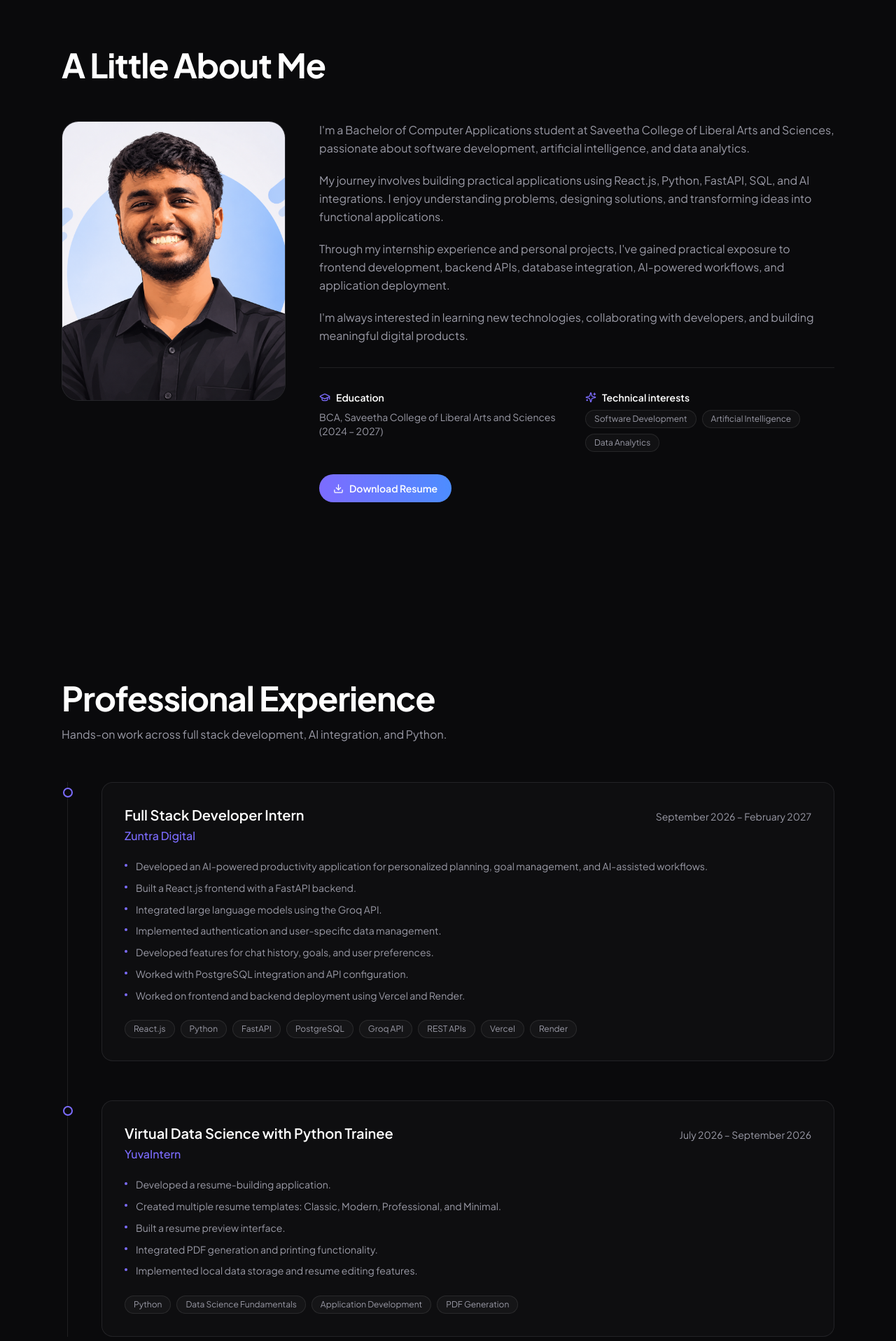
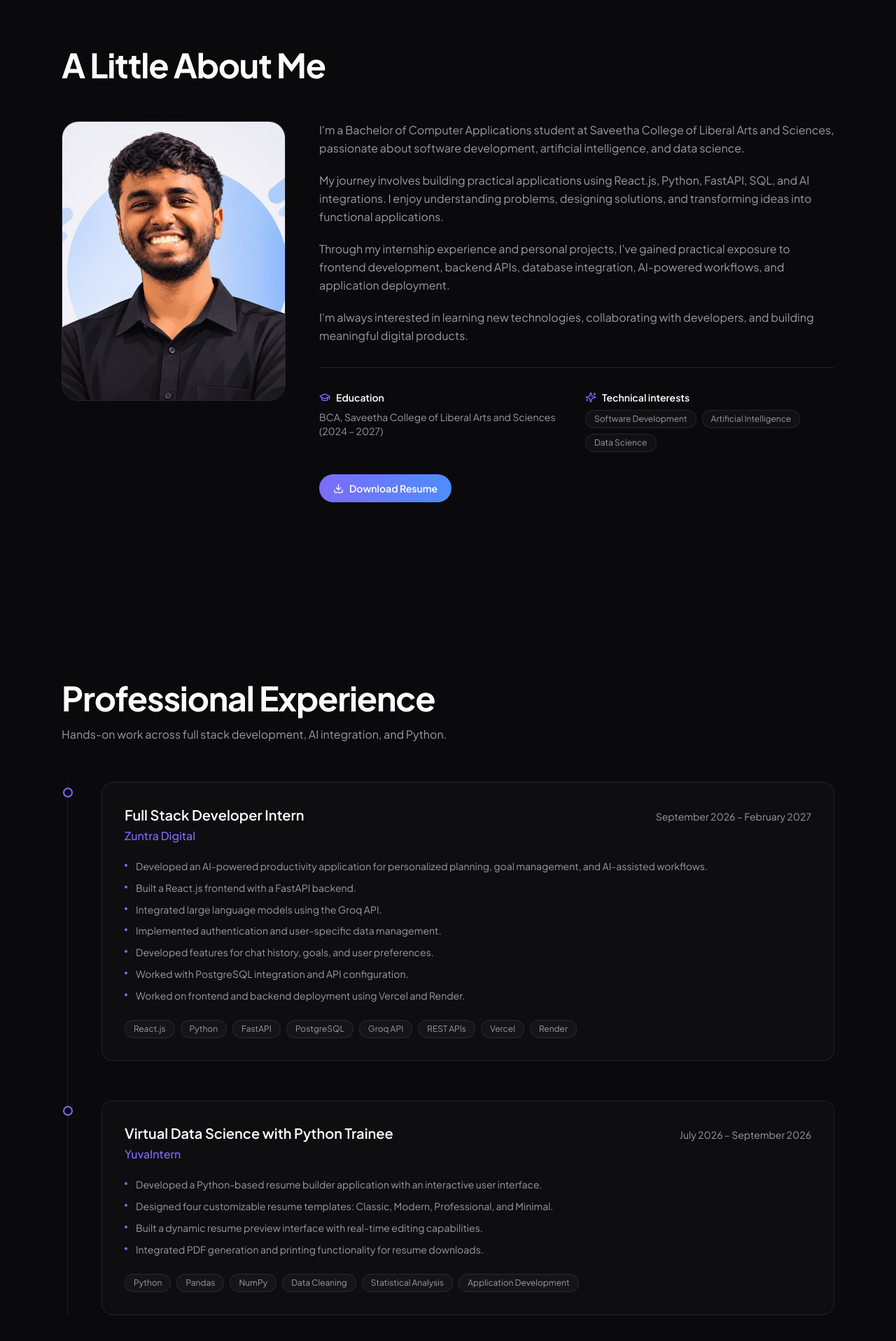
Before and after one commit to hemand18/Hemand-Kumar-Portfolio, a React (Vite) app: page / in a window 1280 px wide. Shown: the part 880-2797 px from the top of the page at 70% size. Built offline with nearby package versions, Linux system fonts and the light colour scheme.

Commit message:
modifying the details

```diff
--- a/src/components/Hero.jsx
+++ b/src/components/Hero.jsx
@@ -4,7 +4,6 @@ import { Github, Linkedin, Download, ArrowDown, User } from 'lucide-react'
 import { profile, stats } from '../data/portfolioData'
 
 import hero1 from '../assets/hero-1.png'
-
 
 export default function Hero() {
   const [i, setI] = useState(0)
@@ -45,7 +44,6 @@ export default function Hero() {
         </motion.div>
         <motion.div initial={{ opacity: 0, scale: 0.94 }} animate={{ opacity: 1, scale: 1 }} transition={{ duration: 0.9, delay: 0.2 }} className="mx-auto w-full max-w-xs">
           <div className="rounded-[2rem] bg-gradient-to-br from-accent/60 via-line to-accent2/60 p-px">
-            {/* Replace placeholder with: <img src="/profile.jpg" alt="R. Hemand Kumar" className="h-full w-full rounded-[2rem] object-cover" /> */}
             <img src={hero1} alt="R. Hemand Kumar" className="h-full w-full rounded-[2rem] object-cover" />
           </div>
         </motion.div>
--- a/src/data/portfolioData.js
+++ b/src/data/portfolioData.js
@@ -1,8 +1,8 @@
 export const profile = {
   name: 'R. Hemand Kumar', short: 'Hemand',
-  titles: ['Full Stack Developer', 'AI Enthusiast', 'Data Analytics'],
+  titles: ['Full Stack Developer', 'Data Scientist'],
   tagline: 'Building Intelligent Applications. Turning Ideas Into Reality.',
-  description: 'Full Stack Developer and AI Enthusiast focused on creating modern web applications, intelligent systems, and data-driven solutions.',
+  description: 'Full Stack Developer and AI Data Scientist focused on creating modern web applications, intelligent systems, and data-driven solutions.',
   location: 'Chennai, Tamil Nadu, India', email: 'hemand8797@gmail.com',
   github: 'https://github.com/hemand18', linkedin: 'https://linkedin.com/in/hemand-kumar-98b296325/',
   resume: '/resume.pdf', status: 'Open to Career Opportunities and Collaboration',
@@ -13,35 +13,43 @@ export const stats = [
   { v: 'Internship', l: 'Full Stack Development' }, { v: 'Multiple', l: 'Technical Skill Areas' },
 ]
 export const about = [
-  "I'm a Bachelor of Computer Applications student at Saveetha College of Liberal Arts and Sciences, passionate about software development, artificial intelligence, and data analytics.",
+  "I'm a Bachelor of Computer Applications student at Saveetha College of Liberal Arts and Sciences, passionate about software development, artificial intelligence, and data science.",
   'My journey involves building practical applications using React.js, Python, FastAPI, SQL, and AI integrations. I enjoy understanding problems, designing solutions, and transforming ideas into functional applications.',
   "Through my internship experience and personal projects, I've gained practical exposure to frontend development, backend APIs, database integration, AI-powered workflows, and application deployment.",
   "I'm always interested in learning new technologies, collaborating with developers, and building meaningful digital products.",
 ]
-export const interests = ['Software Development', 'Artificial Intelligence', 'Data Analytics']
+export const interests = ['Software Development', 'Artificial Intelligence', 'Data Science']
 export const experience = [
-  { role: 'Full Stack Developer Intern', org: 'Zuntra Digital', period: 'September 2026 – February 2027',
+  { role: 'Full Stack Developer Intern',
+    org: 'Zuntra Digital',
+    period: 'September 2026 – February 2027',
     points: ['Developed an AI-powered productivity application for personalized planning, goal management, and AI-assisted workflows.',
       'Built a React.js frontend with a FastAPI backend.', 'Integrated large language models using the Groq API.',
       'Implemented authentication and user-specific data management.', 'Developed features for chat history, goals, and user preferences.',
       'Worked with PostgreSQL integration and API configuration.', 'Worked on frontend and backend deployment using Vercel and Render.'],
     tech: ['React.js', 'Python', 'FastAPI', 'PostgreSQL', 'Groq API', 'REST APIs', 'Vercel', 'Render'] },
-  { role: 'Virtual Data Science with Python Trainee', org: 'YuvaIntern', period: 'July 2026 – September 2026',
-    points: ['Developed a resume-building application.', 'Created multiple resume templates: Classic, Modern, Professional, and Minimal.',
-      'Built a resume preview interface.', 'Integrated PDF generation and printing functionality.', 'Implemented local data storage and resume editing features.'],
-    tech: ['Python', 'Data Science Fundamentals', 'Application Development', 'PDF Generation'] },
+{
+  role: 'Virtual Data Science with Python Trainee',
+  org: 'YuvaIntern',
+  period: 'July 2026 – September 2026',
+  points: [
+    'Developed a Python-based resume builder application with an interactive user interface.',
+    'Designed four customizable resume templates: Classic, Modern, Professional, and Minimal.',
+    'Built a dynamic resume preview interface with real-time editing capabilities.',
+    'Integrated PDF generation and printing functionality for resume downloads.',
+  ],
+  tech: ['Python','Pandas','NumPy','Data Cleaning','Statistical Analysis','Application Development']
+}
 ]
 export const skills = [
   ['Frontend Development', ['HTML', 'CSS', 'JavaScript', 'React.js']],
   ['Backend Development & AI', ['Python', 'FastAPI', 'REST APIs', 'AI Integration', 'Machine Learning Fundamentals']],
   ['Database Management', ['MySQL', 'SQL', 'Database Design', 'Normalization', 'Query Optimization', 'Indexing']],
-  ['Data Analytics & BI', ['Power BI', 'Microsoft Excel', 'Pivot Tables', 'VLOOKUP', 'Data Modeling', 'Dashboards', 'Pandas', 'NumPy', 'Matplotlib']],
   ['Developer Tools', ['Git', 'GitHub', 'VS Code', 'Linux Command Line']],
   ['Core Computer Science', ['Data Structures and Algorithms', 'Object-Oriented Programming', 'DBMS', 'Operating Systems', 'File Handling']],
   ['Operating Systems & Support', ['Windows 10/11', 'Linux Basics', 'Basic Networking', 'Troubleshooting', 'System Configuration']],
   ['Soft Skills', ['Problem-Solving', 'Analytical Thinking', 'Communication', 'Team Collaboration', 'Adaptability', 'Time Management', 'Attention to Detail']],
 ]
-// Add repo / live URLs and screenshot paths (e.g. '/projects/ai-native-life.png') when ready. Empty = button shows disabled.
 export const projects = [
   { name: 'AI-Native-Life', subtitle: 'AI-Powered Personal Productivity Platform', image: '', github: '', live: '', detail: '',
     description: 'An AI-powered productivity application designed to support personalized planning, goal management, and AI-assisted workflows.',
@@ -55,6 +63,7 @@ export const projects = [
 export const education = [
   { title: 'Bachelor of Computer Applications (BCA)', org: 'Saveetha College of Liberal Arts and Sciences', period: '2024 – 2027', score: 'CGPA: 7.69/10', icon: 'grad' },
   { title: 'Class XII – Higher Secondary (CBSE)', org: 'Shiksha Niketan', period: '2024', score: 'Score: 66%', icon: 'book' },
+  { title: 'Class X – Higher Secondary (CBSE)', org: 'Shiksha Niketan', period: '2022', score: 'Score: 55%', icon: 'book' },
 ]
 export const certifications = [
   { title: 'Python Programming', org: 'Simplilearn', year: '2026' },
```
